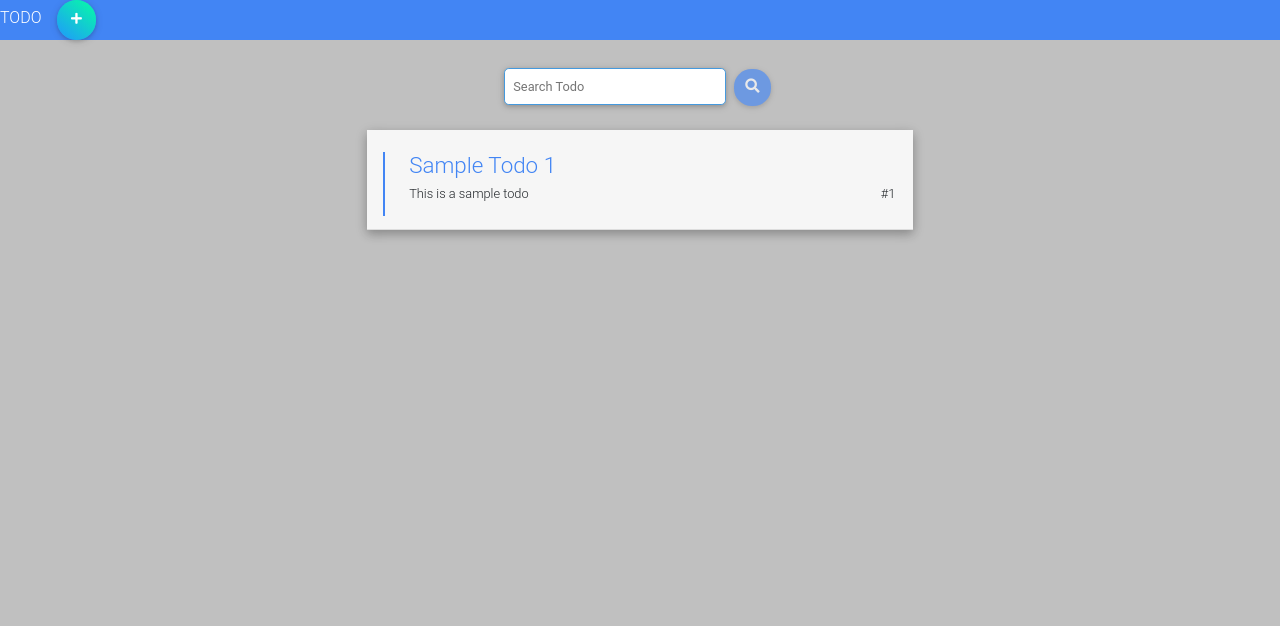
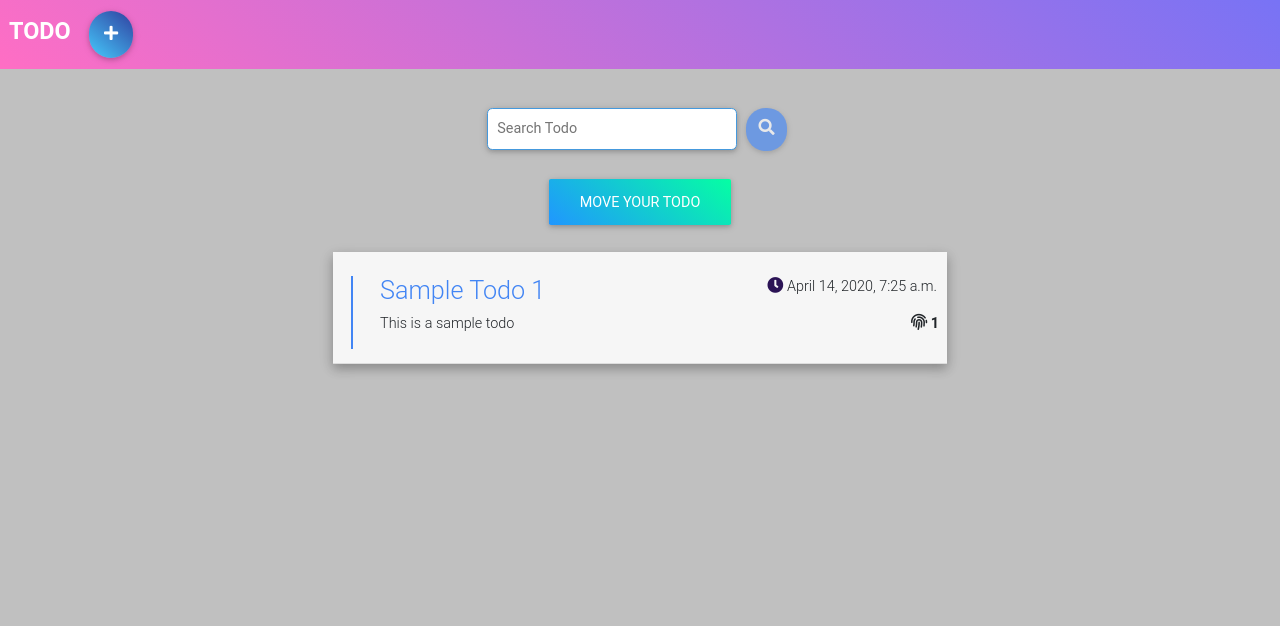
Before and after one commit to kiranparajuli589/Moving-Todo, a Django app: page / in a window 1280 px wide. Shown: the top 626 px of the page. Run offline with Django 3.2, Linux system fonts and the light colour scheme; data comes from the database, SQL or seed files in the repository; some libraries are stand-ins or nearby versions.

Commit message:
UI updates

```diff
--- a/static/css/main.css
+++ b/static/css/main.css
@@ -1,36 +1,17 @@
 html {
   scroll-behavior: smooth;
 }
-/*@-webkit-keyframes bounce {*/
-/*        0% {*/
-/*    transform: scale(1,1) translate(0px, 0px);*/
-/*  }*/
-
-/*  30%{*/
-/*    transform: scale(1,0.8) translate(0px, 10px);*/
-/*  }*/
-
-/*  75%{*/
-/*    transform: scale(1,1.1) translate(0px, -25px);*/
-/*  }*/
-
-/* 100% {*/
-/*    transform: scale(1,1) translate(0px, 0px);*/
-/*  }*/
-/*}*/
-
 .bounce {
-    margin-top:30px;
+    margin-top:20px;
     text-align:center;
-    /*-webkit-animation: bounce 2s infinite;*/
 }
 body {
     background-color: #c0c0c0;
-    zoom: 80%;
+    zoom: 90%;
 }
 .modal-open{
     zoom:100%;
-    transition: zoom 2s ease !important;
+    transition: zoom 4s ease !important;
 }
 
 .input-error{
@@ -40,8 +21,6 @@
     position: fixed!important;
     right: 10px;
     bottom: 10px;
-    /*text-decoration: none;*/
-    /*text-align: center;*/
     border-radius: 35px;
     padding: 14px 15px 14px 15px;
 }
@@ -49,26 +28,25 @@
     font-size: x-large;
 }
 
-.anim {
-    animation:myfirst 4s 1;
-    -webkit-animation:myfirst 4s 1; /* Safari and Chrome */
-}
-
-@keyframes myfirst
+@keyframes todoSubjectAnim
 {
     0%      {color:black;}
     25%     {color:red;}
     75%     {color:red;}
     100%    {color:black;}
 }
-
-@-webkit-keyframes myfirst /* Safari and Chrome */
+@-webkit-keyframes todoSubjectAnim /* Safari and Chrome */
 {
     0%      {color:black;}
     25%     {color:red;}
     75%     {color:red;}
     100%    {color:black;}
 }
+.anim {
+    animation:todoSubjectAnim 3s 1;
+    -webkit-animation:todoSubjectAnim 3s 1; /* Safari and Chrome */
+}
+
 #show-shifter {
     font-size: 16px;
 }
@@ -99,7 +77,7 @@
 }
 .span-1 {
     font-size: 18px;
-    font-weight: 450;
+    font-weight: 500;
 }
 #from {
     margin: 10px 0 0 20px;
@@ -127,11 +105,21 @@
     border: 1px solid #4599dd;
     border-radius: 6px;
     padding: 10px;
-    margin-top: 15px;
+    margin-top: 50px;
+}
+.search-form {
+    text-align: center;
 }
 button[name="searchSubmit"] {
     border-radius: 22px;
     padding: 13px 14px 13px 14px;
+}
+nav {
+    padding: 10px;
+}
+.navbar-brand {
+    font-size: 26px;
+    font-weight: bold;
 }
 .nav-button  {
     margin:0;
@@ -158,3 +146,28 @@
 .fas {
     font-size: 18px
 }
+.fa-search {
+    font-size: large!important;
+}
+.date-created {
+    position: absolute;
+    right: 50px;
+    margin-top: -40px;
+}
+.search-box {
+    margin-top: 70px;
+}
+.left-bar {
+    border-left: 3px solid #4285f4;
+    padding-left: 30px;
+    margin-left: 20px;
+}
+button[type=submit] {
+    font-size: large!important;
+}
+.fa-clock {
+    color: #2b1355;
+}
+.content-pos {
+    font-weight: bold;
+}
--- a/templates/todo/index.html
+++ b/templates/todo/index.html
@@ -2,11 +2,11 @@
 {% load static %}
 <html lang="en">
     <head>
-    <meta charset="UTF-8" />
+        <meta charset="UTF-8"/>
         <title>ToDo</title>
-    <meta http-equiv="X-UA-Compatible" content="IE=edge,chrome=1" />
-    <meta content='width=device-width, initial-scale=1.0, maximum-scale=1.0, user-scalable=0' name='viewport' />
-    <meta name="viewport" content="width=device-width" />
+        <meta http-equiv="X-UA-Compatible" content="IE=edge,chrome=1"/>
+        <meta content='width=device-width, initial-scale=1.0, maximum-scale=1.0, user-scalable=0' name='viewport'/>
+        <meta name="viewport" content="width=device-width"/>
 
         <link rel="stylesheet" href="https://ajax.googleapis.com/ajax/libs/jqueryui/1.12.1/themes/smoothness/jquery-ui.css">
 
@@ -22,74 +22,77 @@
         <script src="https://code.jquery.com/ui/1.12.1/jquery-ui.js"></script>
 
         <!-- Bootstrap tooltips -->
-    <script type="text/javascript" src="https://cdnjs.cloudflare.com/ajax/libs/popper.js/1.14.4/umd/popper.min.js"></script>
+        <script type="text/javascript"
+                src="https://cdnjs.cloudflare.com/ajax/libs/popper.js/1.14.4/umd/popper.min.js"></script>
         <!-- Bootstrap core JavaScript -->
-    <script type="text/javascript" src="https://cdnjs.cloudflare.com/ajax/libs/twitter-bootstrap/4.3.1/js/bootstrap.min.js"></script>
+        <script type="text/javascript"
+                src="https://cdnjs.cloudflare.com/ajax/libs/twitter-bootstrap/4.3.1/js/bootstrap.min.js"></script>
         <!-- MDB core JavaScript -->
-    <script type="text/javascript" src="https://cdnjs.cloudflare.com/ajax/libs/mdbootstrap/4.8.8/js/mdb.min.js"></script>
-
-    <link href="{% static 'css/main.css' %}" rel="stylesheet" />
-
+        <script type="text/javascript"
+                src="https://cdnjs.cloudflare.com/ajax/libs/mdbootstrap/4.8.8/js/mdb.min.js"></script>
+        <!--our css-->
+        <link href="{% static 'css/main.css' %}" rel="stylesheet"/>
     </head>
     <body>
         <!--Navbar-->
-<!--    <nav class="navbar fixed-top navbar-expand-lg navbar-dark primary-color">-->
-        <nav class="fixed-top navbar-expand-lg navbar-dark primary-color">
-
+        <nav class="fixed-top navbar-expand-lg navbar-dark purple-gradient">
             <!-- Navbar brand -->
-        <a class="navbar-brand" href="#">TODO</a>
-        <button id="create-todo-btn" class="btn aqua-gradient nav-button" type="button" data-toggle="modal" data-target="#myModal">
-            <i class="fas fa-plus" style="font-size: larger" data-toggle="tooltip" title="Create New Todo"></i>
+            <h2 class="navbar-brand" href="#">TODO</h2>
+            <button id="create-todo-btn" class="btn blue-gradient nav-button" type="button"
+                    data-toggle="modal" data-target="#create-todo-modal">
+                <i class="fas fa-plus" data-toggle="tooltip" title="Create New Todo"></i>
             </button>
         </nav>
         <!--/.Navbar-->
 
-    <!--searchbox-->
-     <div class="container" style="margin-top: 70px">
-         <form class="" style="text-align: center">
+        <!--search box-->
+        <div class="container search-box">
+            <form class="search-form">
                 {%csrf_token%}
                 <input class="col-md-3 z-depth-1" id="search" type="text" aria-label="Search" placeholder="Search Todo">
                 <button class="btn btn-primary" name="searchSubmit">
-                 <i class="fas fa-search" aria-hidden="true" style="font-size: large"></i>
+                    <i class="fas fa-search" aria-hidden="true"></i>
                 </button>
             </form>
         </div>
-<!--    searchbox-->
+        <!--/.search box-->
 
-<!--    movetotopbutton-->
+        <!--move to top button-->
         <button id="js-top" class="btn btn-primary z-depth-1-half" data-toggle="tooltip" title="Scroll To Top">
             <i class="fas fa-arrow-alt-circle-up"></i>
         </button>
-<!--    movetotopbutton-->
+        <!--/.move to top button-->
 
-<!--    <div class="container bounce col-md-10">-->
-<!--        {%csrf_token%}-->
-<!--        <button id="show-shifter" class="btn aqua-gradient" onclick="showShifter()">Move Your Todo</button>-->
-<!--    </div>-->
-<!--    shifter-form-->
-<!--    <form class="inline" id="shift-form">-->
-<!--        {%csrf_token%}-->
-<!--        <span class="span-1">POSITION:</span>-->
-<!--        <input type="number" id="from" placeholder="From">-->
-<!--        <span class="span-2"><i class="fas fa-hand-point-right"></i></span>-->
-<!--        <input type="number" id="to" placeholder="To">-->
-<!--        <button type="submit" onclick="formSubmit(event)" class="btn btn-primary btn-rounded" id="submit">MOVE</button>-->
+        <div class="container bounce col-md-10">
+            {%csrf_token%}
+            <button id="show-shifter" class="btn aqua-gradient" onclick="showShifter()">Move Your Todo</button>
+        </div>
+        <!--shifter-form-->
+        <form class="inline" id="shift-form">
+            {%csrf_token%}
+            <span class="span-1">POSITION:</span>
+            <input type="number" id="from" placeholder="From">
+            <span class="span-2"><i class="fas fa-hand-point-right"></i></span>
+            <input type="number" id="to" placeholder="To">
+            <button type="submit" onclick="formSubmit(event)" class="btn btn-primary btn-rounded" id="submit">MOVE</button>
+        </form>
+        <!--/.shifter-form-->
 
-<!--    </form>-->
-
-<!--        todo-content-window-->
-
+        <!--todoEntry-content-window-->
         <div class="container">
             <div class="row">
                 <div class="col-sm-2"></div>
-
-        <div class="col-lg todos" >
+                <div class="col-lg todos">
                     {% for todo in todo_list %}
                     <div id='{{forloop.counter}}' class="z-depth-1-half m-4 todo-box">
                         <div style="padding-top: 2px">
-                    <div style="border-left: 3px solid #4285f4; padding-left: 30px; margin-left: 20px;">
+                            <div class="left-bar">
                                 <div class="title">
                                     <h3 class="content_title">{{todo.element_title}}</h3>
+                                    <h6 class="date-created">
+                                        <i class="fas fa-clock"></i>
+                                        {{todo.date_created}}
+                                    </h6>
                                 </div>
                                 <div class="row">
                                     <div class="col-md-11">
@@ -98,32 +101,45 @@
                                         </div>
                                     </div>
                                     <div class="col-md-1 content-id-tag">
-                                    <p data-toggle="tooltip" title="pk in db" class="content-pos">#{{todo.id}}</p>
+                                        <p data-toggle="tooltip" title="pk in db" class="content-pos">
+                                            <i class="fas fa-fingerprint"></i>
+                                            {{todo.id}}
+                                        </p>
                                     </div>
                                 </div>
                             </div>
                         </div>
                         <hr>
                         <div class="b-c{{forloop.counter}} button-container">
-                    <a class="edit m-1" data-toggle="modal" data-target="#edit-todo-modal"><i data-toggle="tooltip" title="Edit Todo" class="fas fa-edit"></i></a>
-                    <a class="top m-1" data-toggle="tooltip" title="To Top"><i class="fas fa-chevron-circle-up"></i></a>
-                    <a class="up m-1" data-toggle="tooltip" title="Move Up"><i class="fas fa-caret-square-up"></i></a>
-                    <a class="down m-1" data-toggle="tooltip" title="Move Down"><i class="fas fa-caret-square-down"></i></a>
-                    <a class="bottom m-1" data-toggle="tooltip" title="To Bottom"><i class="fas fa-chevron-circle-down"></i></a>
-                    <a class="delete m-1" data-toggle="tooltip" title="Delete Todo"><i class="fas fa-trash"></i></a>
+                            <a class="edit m-1" data-toggle="modal" data-target="#edit-todo-modal">
+                                <i data-toggle="tooltip" title="Edit Todo" class="fas fa-edit"></i>
+                            </a>
+                            <a class="top m-1" data-toggle="tooltip" title="To Top">
+                                <i class="fas fa-chevron-circle-up"></i>
+                            </a>
+                            <a class="up m-1" data-toggle="tooltip" title="Move Up">
+                                <i class="fas fa-caret-square-up"></i>
+                            </a>
+                            <a class="down m-1" data-toggle="tooltip" title="Move Down">
+                                <i class="fas fa-caret-square-down"></i>
+                            </a>
+                            <a class="bottom m-1" data-toggle="tooltip" title="To Bottom">
+                                <i class="fas fa-chevron-circle-down"></i>
+                            </a>
+                            <a class="delete m-1" data-toggle="tooltip" title="Delete Todo">
+                                <i class="fas fa-trash"></i>
+                            </a>
                         </div>
                     </div>
                     {% endfor %}
                 </div>
-
-        <div class="col-2">
-
+                <div class="col-2"></div>
             </div>
         </div>
-    </div>
+        <!--/.todoEntry-content-window-->
 
         <!-- Create TodoEntry Modal -->
-    <div id="myModal" class="modal fade" tabindex="-1" role="dialog" aria-labelledby="myModalLabel"
+        <div id="create-todo-modal" class="modal fade" tabindex="-1" role="dialog" aria-labelledby="myModalLabel"
              aria-hidden="true">
             <!-- Change class .modal-sm to change the size of the modal -->
             <div class="modal-dialog modal-sm" role="document">
@@ -139,8 +155,8 @@
                         <div class="modal-body">
                             <!-- Material input -->
                             <div class="md-form">
-                            <input type="text" id="subject" class="form-control" placeholder="Subject" required="required" />
-                            <input type="text" id="content" class="form-control" placeholder="Content" required="required" />
+                                <input type="text" id="subject" class="form-control" placeholder="Subject" required="required"/>
+                                <input type="text" id="content" class="form-control" placeholder="Content" required="required"/>
                             </div>
                         </div>
                         <div class="modal-footer">
@@ -150,7 +166,7 @@
                 </form>
             </div>
         </div>
-    <!-- Create TodoEntry Modal -->
+        <!-- /.Create TodoEntry Modal -->
 
         <!-- Edit TodoEntry Modal -->
         <div id="edit-todo-modal" class="modal fade" tabindex="-1" role="dialog" aria-labelledby="myModalLabel"
@@ -169,8 +185,10 @@
                         <div class="modal-body">
                             <!-- Material input -->
                             <div class="md-form">
-                            <input type="text" id="edit-subject" class="form-control" placeholder="Subject" required="required" />
-                            <input type="text" id="edit-content" class="form-control" placeholder="Content" required="required" />
+                                <input type="text" id="edit-subject" class="form-control" placeholder="Subject"
+                                       required="required"/>
+                                <input type="text" id="edit-content" class="form-control" placeholder="Content"
+                                       required="required"/>
                             </div>
                         </div>
                         <div class="modal-footer">
@@ -180,13 +198,12 @@
                 </form>
             </div>
         </div>
-    <!-- Edit TodoEntry Modal -->
+        <!--/.Edit TodoEntry Modal -->
 
         <script src="{% static 'js/main.js' %}" type="text/javascript"></script>
         <script>
-            let elementsNameArray = {{ elements_name_array }};
+            let elementsNameArray = {{elements_name_array}};
             $("#search").autocomplete({source: elementsNameArray});
-
         </script>
         <script src="https://code.jquery.com/jquery-3.3.1.min.js"></script>
     </body>
--- a/todo/models.py
+++ b/todo/models.py
@@ -9,5 +9,5 @@
 class Todo(models.Model):
     element_title = models.CharField(max_length=255, null=False,  unique=True)
     content = models.TextField()
-    position = models.IntegerField(unique=True)
+    position = models.IntegerField()
     date_created = models.DateTimeField(auto_now_add=NOW)
```
Also changed, not shown: todo/migrations/0003_auto_20200412_1855.py (added). Lines whose indentation alone changed are shown as unchanged.
